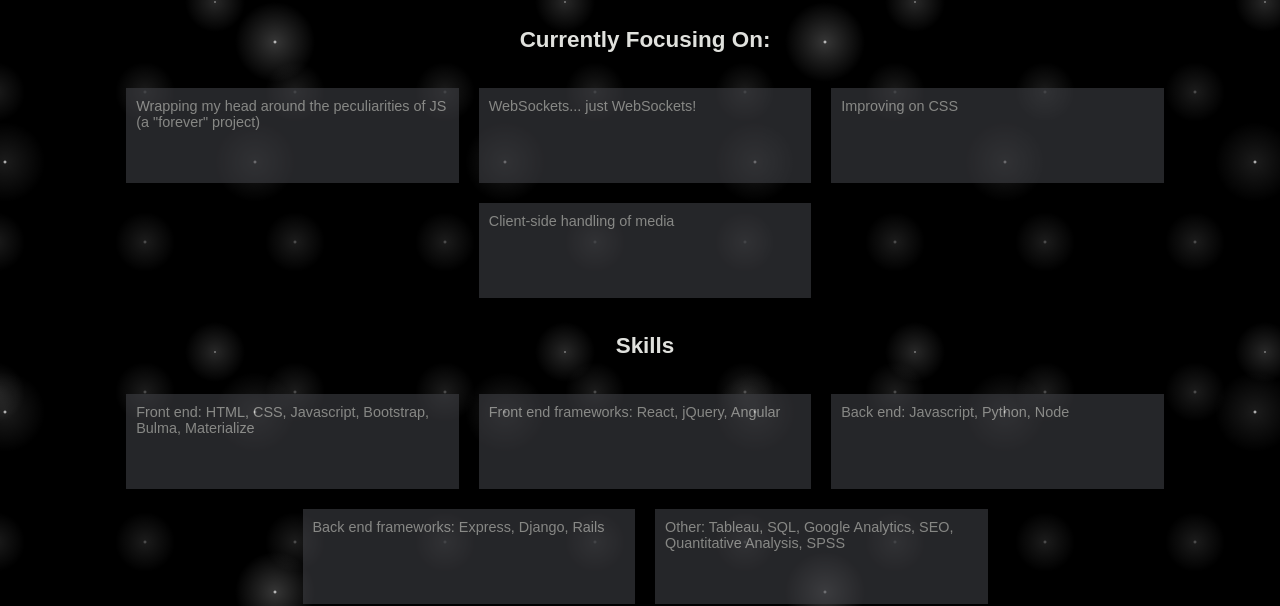
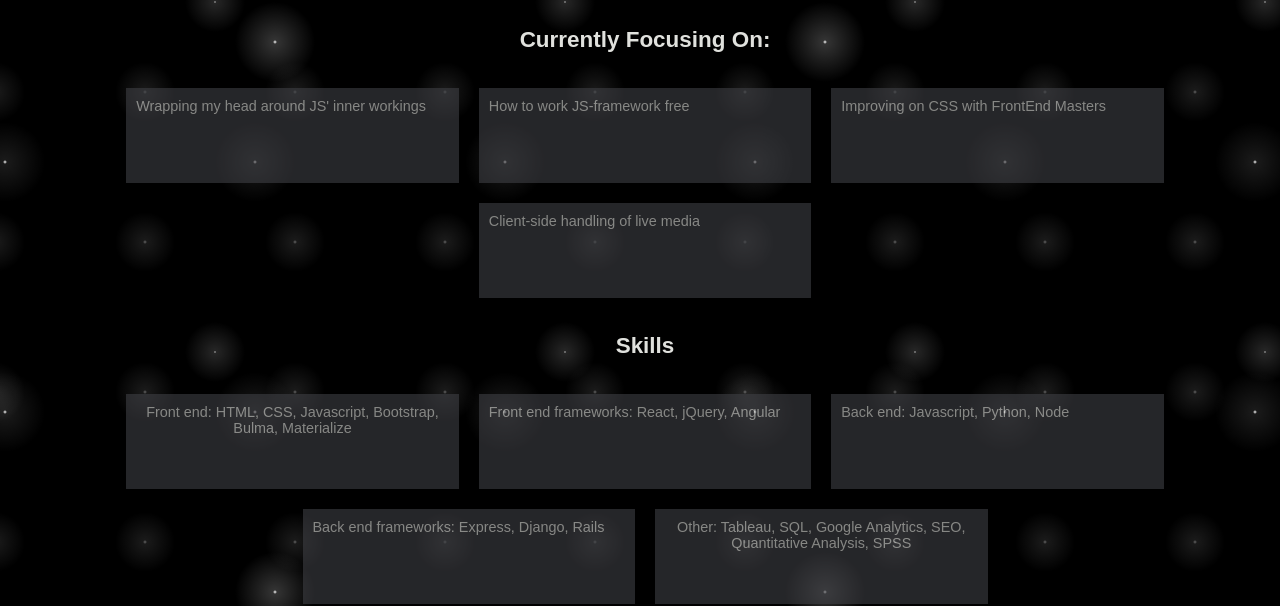
Before and after one commit to doriorio/portfolio-site, a plain HTML site: page index.html in a window 1280 px wide. Shown: the part 233-839 px from the top of the page. Drawn offline with nearby package versions, Linux system fonts and the light colour scheme; a web font is replaced by a local one.

Commit message:
small changes

```diff
--- a/index.html
+++ b/index.html
@@ -30,10 +30,10 @@
     <h3 class="sectionHeader">Currently Focusing On:</h3>
 
     <section class="content-wrapper" id="currentFocus">
-        <div>Wrapping my head around the peculiarities of JS (a "forever" project)</div>
-        <div>WebSockets... just WebSockets!</div>
-        <div>Improving on CSS</div>
-        <div>Client-side handling of media</div>
+        <div>Wrapping my head around JS' inner workings</div>
+        <div>How to work JS-framework free</div>
+        <div>Improving on CSS with FrontEnd Masters</div>
+        <div>Client-side handling of live media</div>
     </section>
 
     <h3 class="sectionHeader">Skills</h3>
--- a/styles.css
+++ b/styles.css
@@ -12,6 +12,7 @@ body {
   radial-gradient(rgba(255,255,255,.4), rgba(255,255,255,.1) 2px, transparent 30px);
   background-size: 550px 550px, 350px 350px, 250px 250px, 150px 150px;
   background-position: 0 0, 40px 60px, 130px 270px, 70px 100px;
+  text-align: center;
 
 }
 
```
